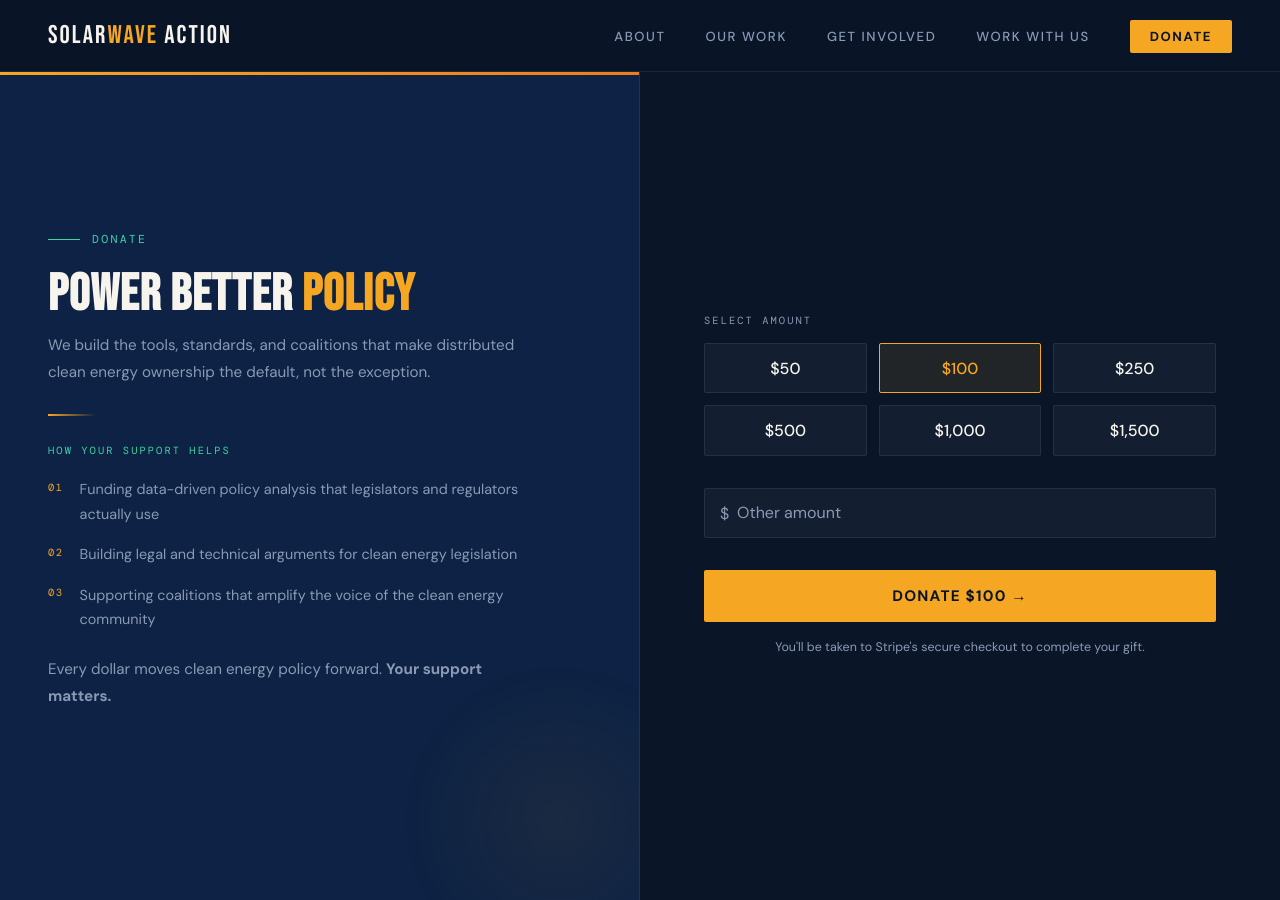
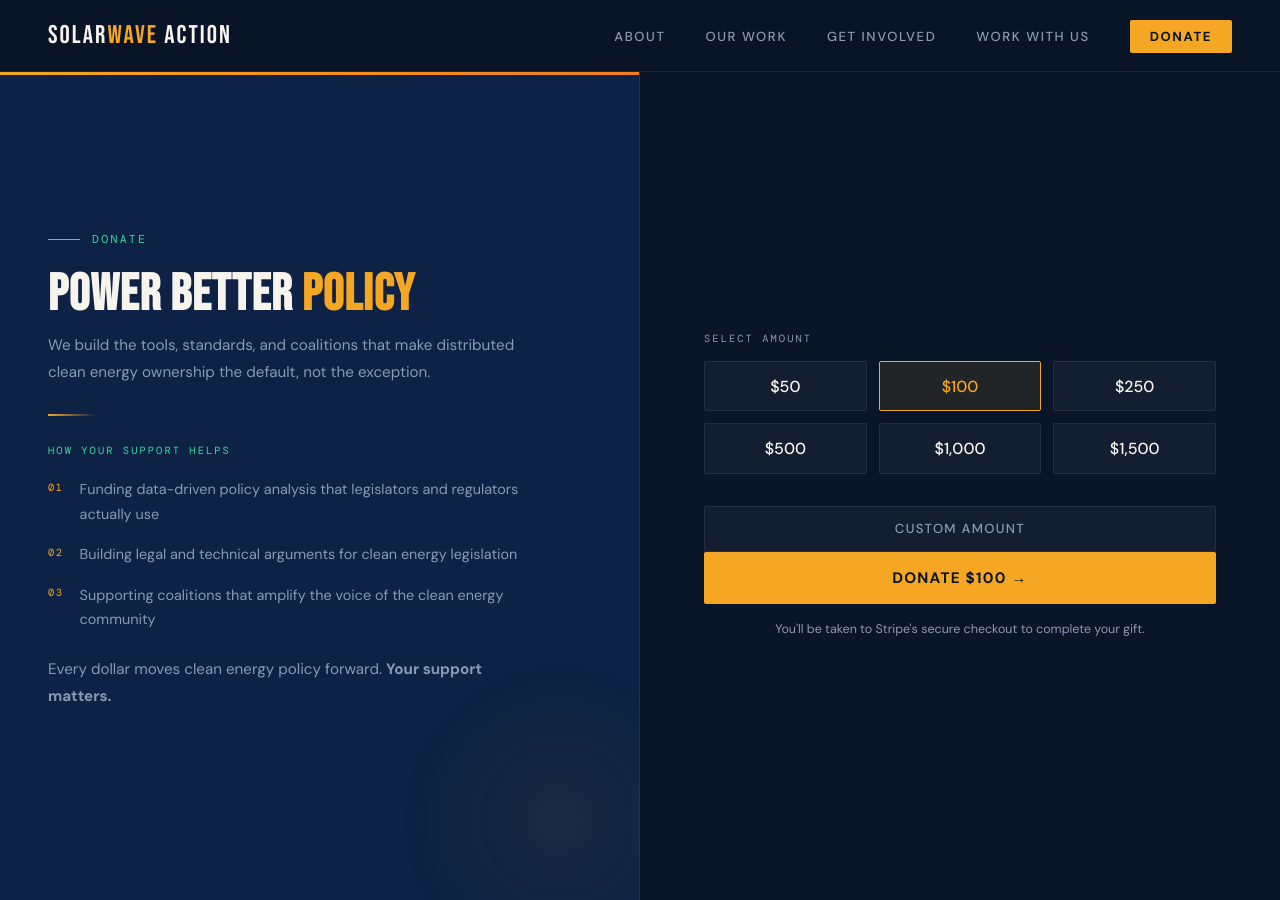
Before and after one commit to SolarWAVE-Action/solarwave-website, a Jekyll site: the page built from donate/donate.html, in a window 1280 px wide and 900 px high. Built offline with Jekyll 4.4.1, drawn with Linux system fonts in a browser that asks for light colours.

Commit message:
removed typing in preset amount in donate

```diff
--- a/donate/donate.html
+++ b/donate/donate.html
@@ -165,27 +165,12 @@ permalink: /donate/
     .amount-btn:hover { border-color: rgba(245,166,35,0.5); background: rgba(245,166,35,0.06); }
     .amount-btn.selected { border-color: var(--sun); background: rgba(245,166,35,0.1); color: var(--sun); }
 
-    .custom-amount {
-      position: relative; margin-bottom: 2rem;
+    .amount-btn--wide {
+      grid-column: 1 / -1;
+      font-size: 0.82rem; letter-spacing: 0.1em; text-transform: uppercase;
+      color: var(--muted);
     }
-    .custom-amount span {
-      position: absolute; left: 1rem; top: 50%; transform: translateY(-50%);
-      color: var(--muted); font-size: 1rem;
-    }
-    .custom-amount input {
-      width: 100%;
-      background: var(--panel);
-      border: 1px solid var(--border);
-      color: var(--white);
-      font-family: 'DM Sans', sans-serif;
-      font-size: 1rem;
-      padding: 0.85rem 1rem 0.85rem 2rem;
-      border-radius: 2px;
-      outline: none;
-      transition: border-color 0.2s;
-    }
-    .custom-amount input::placeholder { color: var(--muted); }
-    .custom-amount input:focus { border-color: rgba(245,166,35,0.5); }
+    .amount-btn--wide.selected { color: var(--sun); }
 
     .field-group { margin-bottom: 1.25rem; }
     .field-group label {
@@ -286,10 +271,7 @@ permalink: /donate/
         <button class="amount-btn" data-amount="1500">$1,500</button>
       </div>
 
-      <div class="custom-amount">
-        <span>$</span>
-        <input type="number" id="custom-input" placeholder="Other amount" min="1" />
-      </div>
+      <button class="amount-btn amount-btn--wide" data-amount="custom">Custom Amount</button>
 
       <a href="https://buy.stripe.com/dRm4gBejafbkfmaaOcbwk02"
          id="donate-btn" class="donate-btn" target="_blank" rel="noopener">
@@ -313,30 +295,18 @@ permalink: /donate/
     };
 
     const amountBtns = document.querySelectorAll('.amount-btn');
-    const customInput = document.getElementById('custom-input');
     const donateBtn  = document.getElementById('donate-btn');
-
-    function updateBtn(dollars) {
-      const key = STRIPE_LINKS[parseInt(dollars)] ? parseInt(dollars) : 'custom';
-      donateBtn.href = STRIPE_LINKS[key];
-      if (dollars && dollars > 0) {
-        donateBtn.textContent = 'Donate $' + Number(dollars).toLocaleString() + ' →';
-      } else {
-        donateBtn.textContent = 'Donate →';
-      }
-    }
 
     amountBtns.forEach(btn => {
       btn.addEventListener('click', () => {
         amountBtns.forEach(b => b.classList.remove('selected'));
         btn.classList.add('selected');
-        customInput.value = '';
-        updateBtn(btn.dataset.amount);
+        const amount = btn.dataset.amount;
+        const key = STRIPE_LINKS[parseInt(amount)] ? parseInt(amount) : 'custom';
+        donateBtn.href = STRIPE_LINKS[key];
+        donateBtn.textContent = key === 'custom'
+          ? 'Custom Amount →'
+          : 'Donate $' + Number(amount).toLocaleString() + ' →';
       });
     });
-
-    customInput.addEventListener('input', () => {
-      amountBtns.forEach(b => b.classList.remove('selected'));
-      updateBtn(customInput.value);
-    });
   </script>
```
